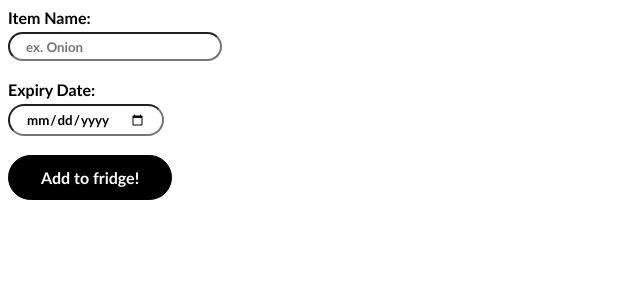
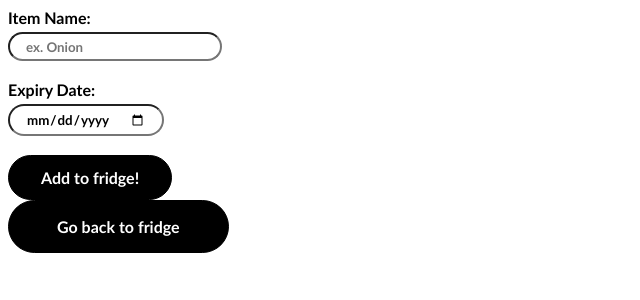
Before and after one commit to Yarik-Popov/receipt-generator, a Flask app: page /add_item in a window 1280 px wide. Shown: the part 197-497 px from the top of the page, without its empty margins (0-640 px from the left). Run offline with Flask 3, Linux system fonts and the light colour scheme.

Commit message:
William/make-new-buttons (#17)
* Finish delete

* fix >> issue and fix the wrong place where the deletion message shows up

* change the button in add_item

* change the button in the fridge.html

* change the button in the index.html

* make the logo be able to redirect to the home page

* make the About button redirect to our github page

* create new buttons on add page and fridge page

---------

Co-authored-by: Gen <133405903+18gen@users.noreply.github.com>

```diff
--- a/templates/add.html
+++ b/templates/add.html
@@ -17,8 +17,12 @@
         <input class="textbox" type="date" id="expiry_date" name="expiry_date" required><br>
 
         <input class="submit" type="submit" value="Add to fridge!">
+    </form>
 
-    </form>
+    <a href="/fridge">
+        <button>Go back to fridge</button>
+      </a>
+
     <!-- In your HTML template for '/some_other_page' -->
     {% with messages = get_flashed_messages() %}
         {% if messages %}
--- a/templates/fridge.html
+++ b/templates/fridge.html
@@ -35,7 +35,9 @@
                 </tbody>
             </table>
         <input class="submit" type="submit" value="Generate recipe!">
-
+        <a href="/add_item">
+            <button>Add something!</button>
+        </a>
         {% with messages = get_flashed_messages() %}
         {% if messages %}
             {% for message in messages %}
```
